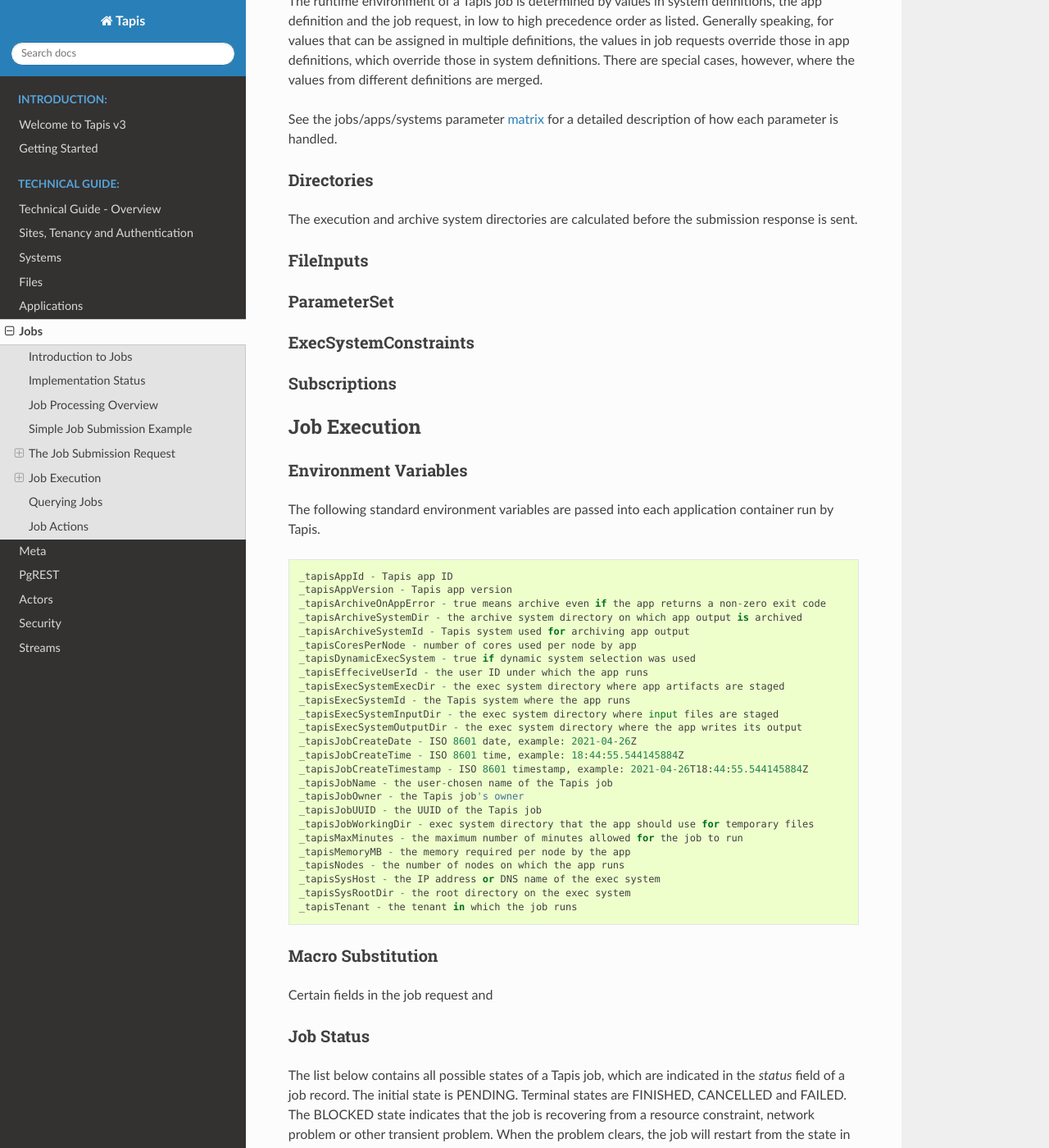
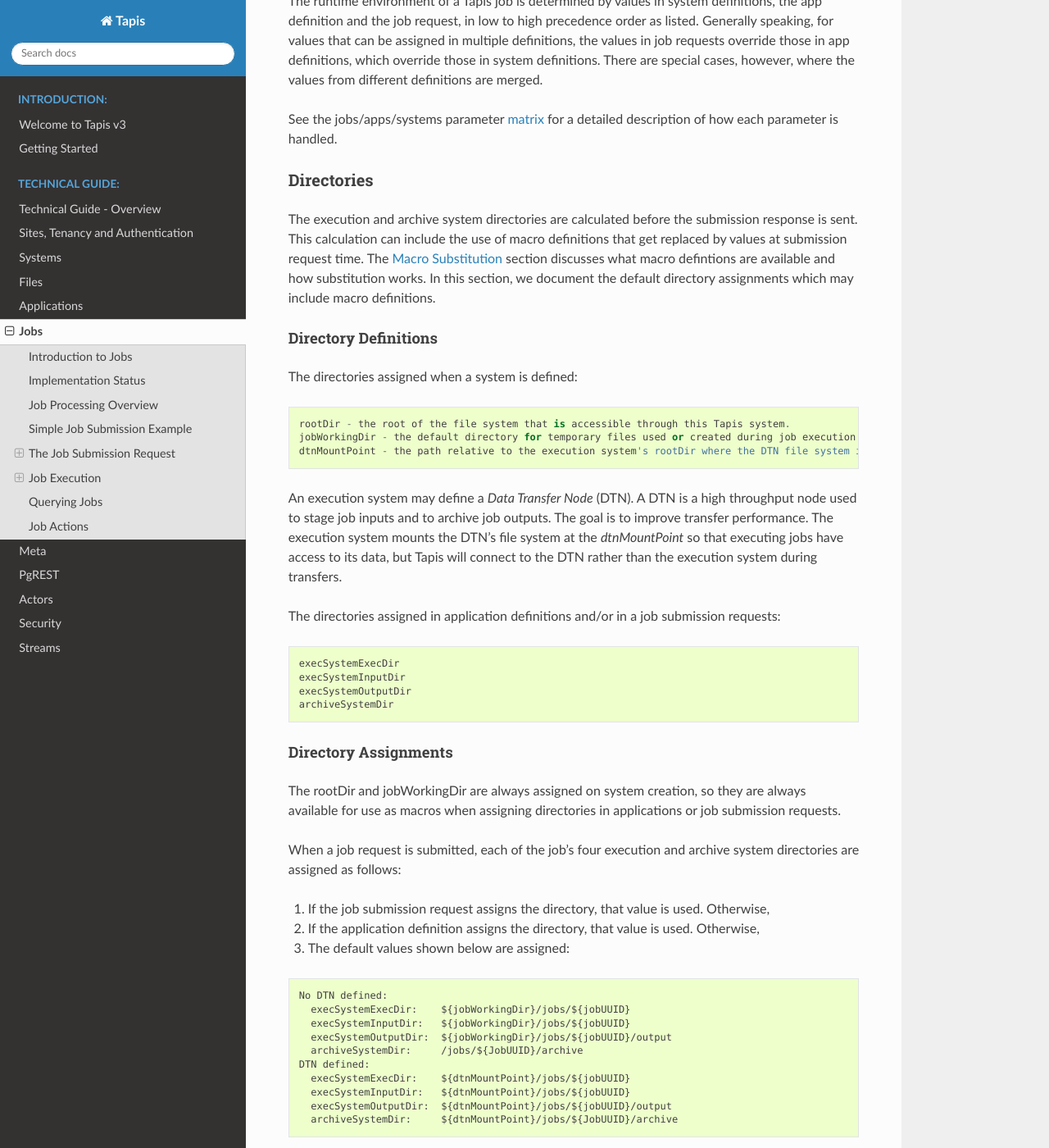
Before and after one commit to tapis-project/documentation, a Sphinx documentation site: the page built from source/technical/jobs.rst, in a window 1280 px wide and 1400 px high, scrolled down 4249 px. Shown: the whole window at 82% size. Built offline with Sphinx 7.4.7 and the Read the Docs theme 2.0.0, drawn with Linux system fonts in a browser that asks for light colours.

Commit message:
more jobs

```diff
--- a/source/technical/jobs.rst
+++ b/source/technical/jobs.rst
@@ -166,9 +166,53 @@ See the jobs/apps/systems parameter matrix_ for a detailed description of how ea
 Directories
 -----------
 
-The execution and archive system directories are calculated before the submission response is sent.
+The execution and archive system directories are calculated before the submission response is sent.  This calculation can include the use of macro definitions that get replaced by values at submission request time.  The `Macro Substitution`_ section discusses what macro defintions are available and how substitution works.  In this section, we document the default directory assignments which may include macro definitions.
 
+Directory Definitions
+^^^^^^^^^^^^^^^^^^^^^
 
+The directories assigned when a system is defined:
+
+::
+
+  rootDir - the root of the file system that is accessible through this Tapis system.
+  jobWorkingDir - the default directory for temporary files used or created during job execution.
+  dtnMountPoint - the path relative to the execution system's rootDir where the DTN file system is mounted.
+
+An execution system may define a *Data Transfer Node* (DTN).  A DTN is a high throughput node used to stage job inputs and to archive job outputs.  The goal is to improve transfer performance.  The execution system mounts the DTN's file system at the *dtnMountPoint* so that executing jobs have access to its data, but Tapis will connect to the DTN rather than the execution system during transfers.
+
+The directories assigned in application definitions and/or in a job submission requests:
+
+::
+
+   execSystemExecDir
+   execSystemInputDir
+   execSystemOutputDir
+   archiveSystemDir
+
+Directory Assignments
+^^^^^^^^^^^^^^^^^^^^^
+
+The rootDir and jobWorkingDir are always assigned on system creation, so they are always available for use as macros when assigning directories in applications or job submission requests.
+
+When a job request is submitted, each of the job's four execution and archive system directories are assigned as follows:
+
+#. If the job submission request assigns the directory, that value is used.  Otherwise,
+#. If the application definition assigns the directory, that value is used.  Otherwise,
+#. The default values shown below are assigned:
+
+::
+
+   No DTN defined:
+     execSystemExecDir:    ${jobWorkingDir}/jobs/${jobUUID}
+     execSystemInputDir:   ${jobWorkingDir}/jobs/${jobUUID}
+     execSystemOutputDir:  ${jobWorkingDir}/jobs/${jobUUID}/output
+     archiveSystemDir:     /jobs/${JobUUID}/archive
+   DTN defined:
+     execSystemExecDir:    ${dtnMountPoint}/jobs/${jobUUID}
+     execSystemInputDir:   ${dtnMountPoint}/jobs/${jobUUID}
+     execSystemOutputDir:  ${dtnMountPoint}/jobs/${jobUUID}/output
+     archiveSystemDir:     ${dtnMountPoint}/jobs/${JobUUID}/archive
 
 FileInputs
 ----------
```
